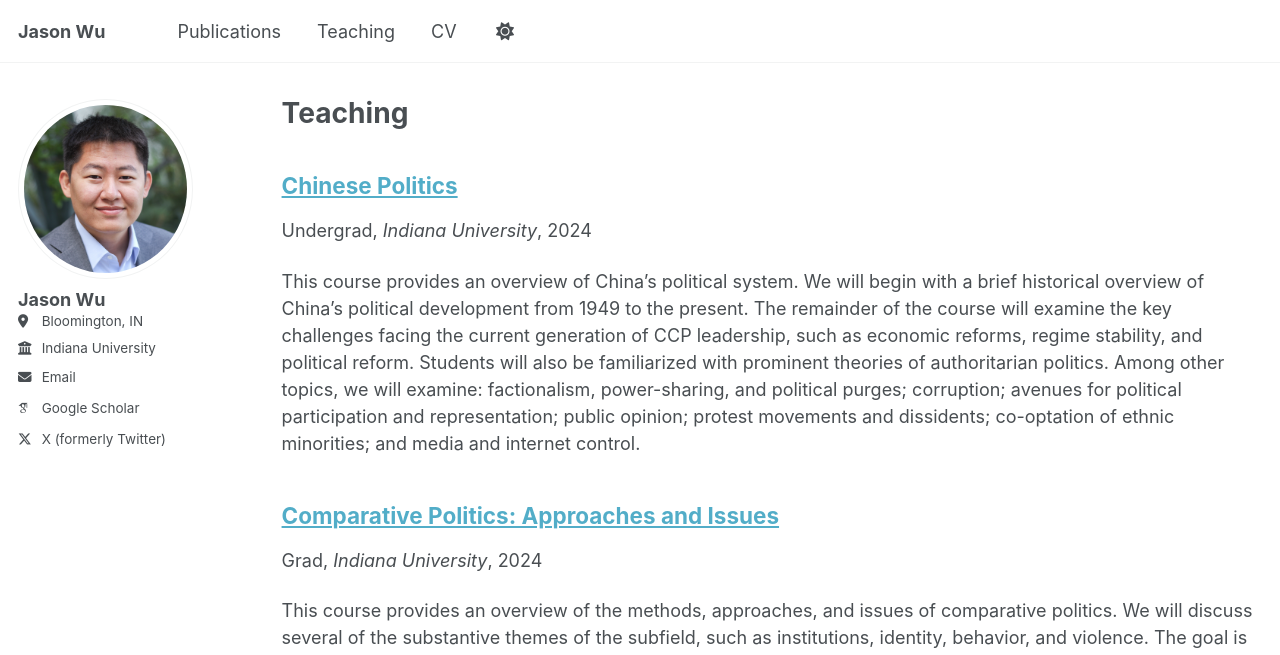
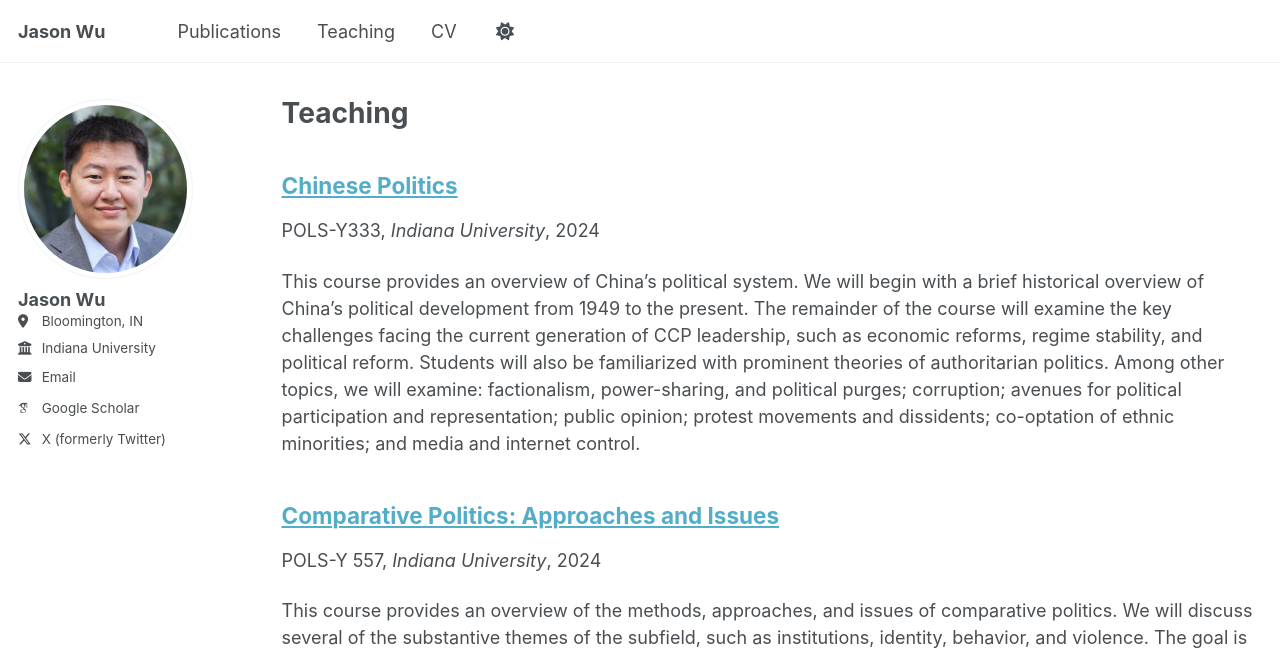
Before and after one commit to jasonyuyanwu/jasonyuyanwu.github.io, a Jekyll site: the page built from _pages/teaching.html, in a window 1280 px wide and 1118 px high. Shown: the top 655 px of the window. Built offline with Jekyll 4.4.1, drawn with Linux system fonts in a browser that asks for light colours; some web fonts are replaced; a script that is not in the unit is left out.

Commit message:
renumbering courses

```diff
--- a/_teaching/CP-Approaches-Issues.md
+++ b/_teaching/CP-Approaches-Issues.md
@@ -1,7 +1,7 @@
 ---
 title: "Comparative Politics: Approaches and Issues"
 collection: teaching
-type: "Grad"
+type: "POLS-Y 557"
 permalink: /teaching/CP-Approaches-Issues
 venue: "Indiana University"
 date: 2024-01-01
--- a/_teaching/Chinese-Politics.md
+++ b/_teaching/Chinese-Politics.md
@@ -1,7 +1,7 @@
 ---
 title: "Chinese Politics"
 collection: teaching
-type: "Undergrad"
+type: "POLS-Y333"
 permalink: /teaching/Chinese-Politics
 venue: "Indiana University"
 date: 2024-01-01
```
Also changed, not shown: 1 other file.
